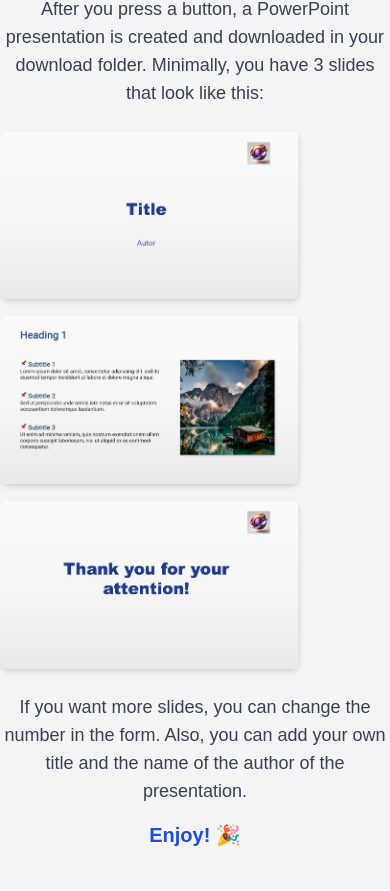
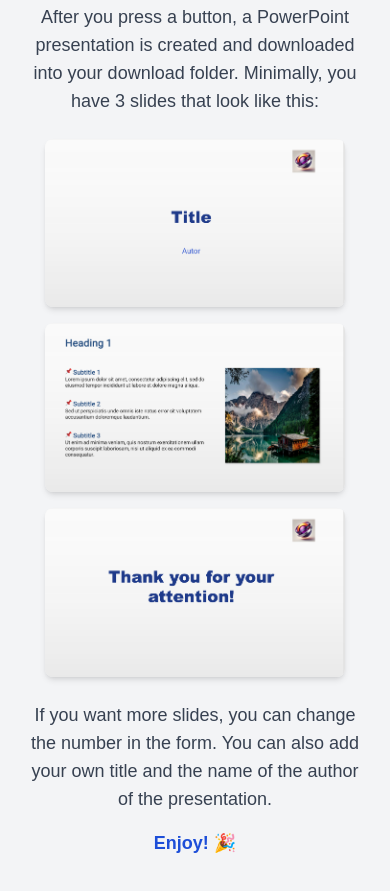
Before and after one commit to fmujezinovic/nextjs-ppt-generator, a Next.js app: page / in a window 390 px wide. Shown: the part 1360-2251 px from the top of the page. Built offline with nearby package versions, Linux system fonts and the light colour scheme.

Commit message:
mobile popravak

```diff
--- a/app/page.js
+++ b/app/page.js
@@ -120,19 +120,20 @@ export default function Home() {
       </section>
 
       {/* Third Section - Explanation and Images */}
-      <section className="w-full py-10 flex justify-center bg-gray-100">
-        <div className="max-w-4xl w-full text-center">
-          <h1 className="text-3xl font-bold text-blue-700 mb-4">
+      {/* Third Section - What the button creates */}
+      <section className="w-full py-10 flex justify-center bg-gray-100 px-6 sm:px-12">
+        <div className="max-w-5xl w-full text-center">
+          <h1 className="text-3xl sm:text-4xl font-bold text-blue-700 mb-6">
             What the press of a button creates?
           </h1>
           <p className="text-lg text-gray-700 mb-6">
             After you press a button, a PowerPoint presentation is created and
-            downloaded in your download folder. Minimally, you have 3 slides
+            downloaded into your download folder. Minimally, you have 3 slides
             that look like this:
           </p>
 
-          {/* Images Row */}
-          <div className="flex flex-col md:flex-row justify-center gap-4 mb-6">
+          {/* Image Preview Section */}
+          <div className="flex flex-col sm:flex-row justify-center gap-4 sm:gap-8 items-center">
             <Image
               src="/slide1-preview.png"
               alt="Slide 1 Preview"
@@ -156,12 +157,13 @@ export default function Home() {
             />
           </div>
 
-          <p className="text-lg text-gray-700 mb-4">
-            If you want more slides, you can change the number in the form.
-            Also, you can add your own title and the name of the author of the
+          <p className="text-lg text-gray-700 mt-6">
+            If you want more slides, you can change the number in the form. You
+            can also add your own title and the name of the author of the
             presentation.
           </p>
-          <p className="text-xl font-semibold text-blue-700">Enjoy! 🎉</p>
+
+          <p className="text-lg text-blue-700 mt-4 font-semibold">Enjoy! 🎉</p>
         </div>
       </section>
     </main>
```
